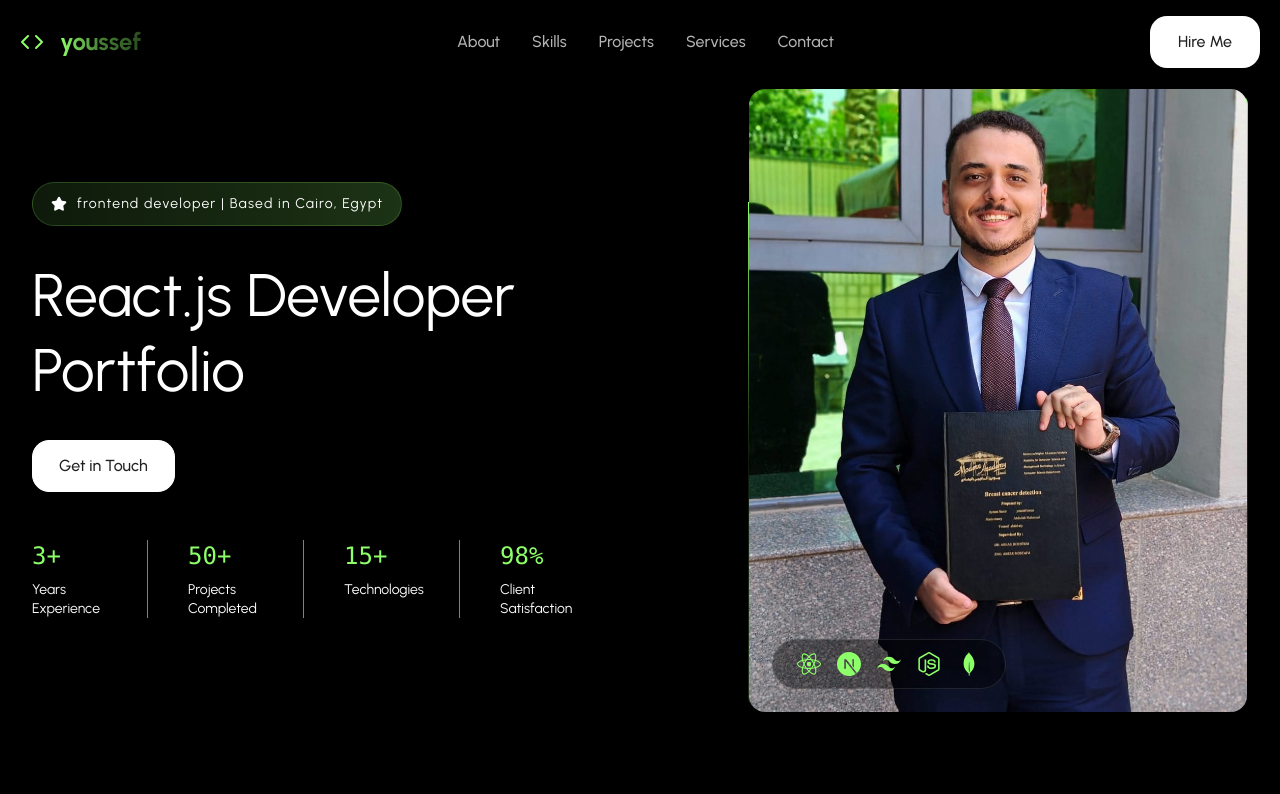
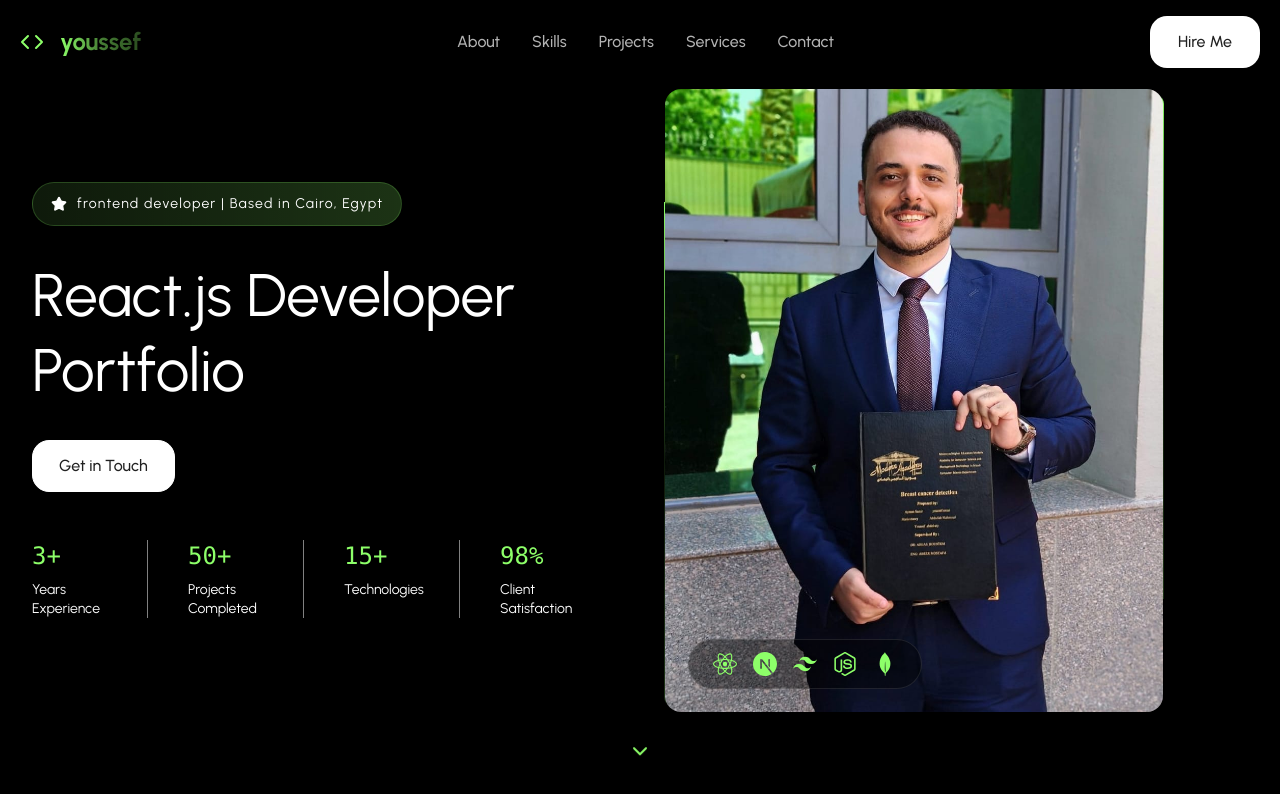
Before and after one commit to youssefemadsalem/portfolio, a React app: page / in a window 1280 px wide. Shown: the top 794 px of the page. Built offline with nearby package versions, Linux system fonts and the light colour scheme; the HTML template or start-up script is replaced by a standard one.

Commit message:
fix(hero):center the image and added  scroll down arrow

```diff
--- a/src/components/sections/Hero.jsx
+++ b/src/components/sections/Hero.jsx
@@ -1,4 +1,3 @@
-// import { useState } from "react";
 import { ChevronDown, Star } from "lucide-react";
 import {
   SiReact,
@@ -10,7 +9,8 @@ import {
 import { PERSONAL_INFO, STATS } from "../../utils/constants";
 import { scrollToSection } from "../../hooks/useScrollSpy";
 import FadeIn from "../animations/FadeIn";
-import RadialGradientBackground from "../backgrounds/RadialGradientBackground";
+// import RadialGradientBackground from "../backgrounds/RadialGradientBackground";
+
 const Hero = () => {
   return (
     <section className="relative min-h-screen flex items-center overflow-hidden bg-black">
@@ -18,9 +18,10 @@ const Hero = () => {
 
       {/* Content Container */}
       <div className="relative z-10 max-w-7xl mx-auto px-4 sm:px-6 lg:px-8 py-20 w-full">
-        <div className="grid grid-cols-1 lg:grid-cols-2 gap-12 items-center">
+        {/* Added justify-items-center for mobile/tablet alignment */}
+        <div className="grid grid-cols-1 lg:grid-cols-2 gap-12 items-center justify-items-center lg:justify-items-start">
           {/* Left Column - Content */}
-          <div className="textleft">
+          <div className="text-left w-full">
             <FadeIn delay={0}>
               <div className="inline-flex items-center gap-2.5 px-4.5 py-2.75 mb-8 bg-linear-to-r from-primary/10 via-primary/15 to-primary/20 border border-primary/20 rounded-full">
                 <Star className="w-4 h-4 text-white fill-white" />
@@ -71,22 +72,24 @@ const Hero = () => {
               </div>
             </FadeIn>
           </div>
-          {/* Right Column - Image */}
 
           {/* Right Column - Developer Image */}
-          <FadeIn delay={200}>
+          <FadeIn delay={200} className="w-full">
             <div className="relative">
-              <div className="relative overflow-hidden rounded-2xl aspect-4/5 max-w-125 ml-auto group">
+              {/* Changed ml-auto to mx-auto for centering, and lg:ml-auto to return to right on desktop */}
+              <div className="relative overflow-hidden rounded-2xl aspect-4/5 max-w-125 mx-auto lg:ml-auto group">
                 <div className="absolute inset-0 rounded-2xl overflow-hidden">
                   <div className="absolute inset-0.5 bg-linear-to-r from-primary/20 via-primary/10 to-primary animate-spin-slow rounded-2xl"></div>
                 </div>
                 <div className="relative rounded-2xl overflow-hidden m-px h-[calc(100%-2px)]">
                   <img
                     src="/public/WhatsApp Image 2025-03-11 at 11.28.19 AM.jpeg"
-                    alt=""
+                    alt="Developer"
                     className="w-full h-full object-cover"
                   />
                 </div>
+
+                {/* Tech Stack Overlay */}
                 <div className="absolute bottom-6 left-6 z-20">
                   <FadeIn delay={500}>
                     <div className="flex items-center gap-4 bg-black/40 backdrop-blur-sm border border-white/10 rounded-full px-6 py-3">
@@ -97,13 +100,13 @@ const Hero = () => {
                         <SiNextdotjs className="w-full h-full text-primary" />
                       </div>
                       <div className="w-6 h-6 items-center justify-center hover:scale-110 transition-transform duration-300">
-                        <SiTailwindcss className="w-full h-full text-primary  " />
+                        <SiTailwindcss className="w-full h-full text-primary" />
                       </div>
                       <div className="w-6 h-6 items-center justify-center hover:scale-110 transition-transform duration-300">
                         <SiNodedotjs className="w-full h-full text-primary" />
                       </div>
                       <div className="w-6 h-6 items-center justify-center hover:scale-110 transition-transform duration-300">
-                        <SiMongodb className="w-full h-full text-primary  " />
+                        <SiMongodb className="w-full h-full text-primary" />
                       </div>
                     </div>
                   </FadeIn>
@@ -113,6 +116,13 @@ const Hero = () => {
           </FadeIn>
         </div>
       </div>
+
+      <button
+        onClick={() => scrollToSection("about")}
+        className="absolute bottom-8 left-1/2 -translate-x-1/2 animate-bounce"
+      >
+        <ChevronDown className="w-6 h-6 text-primary" />
+      </button>
     </section>
   );
 };
```
